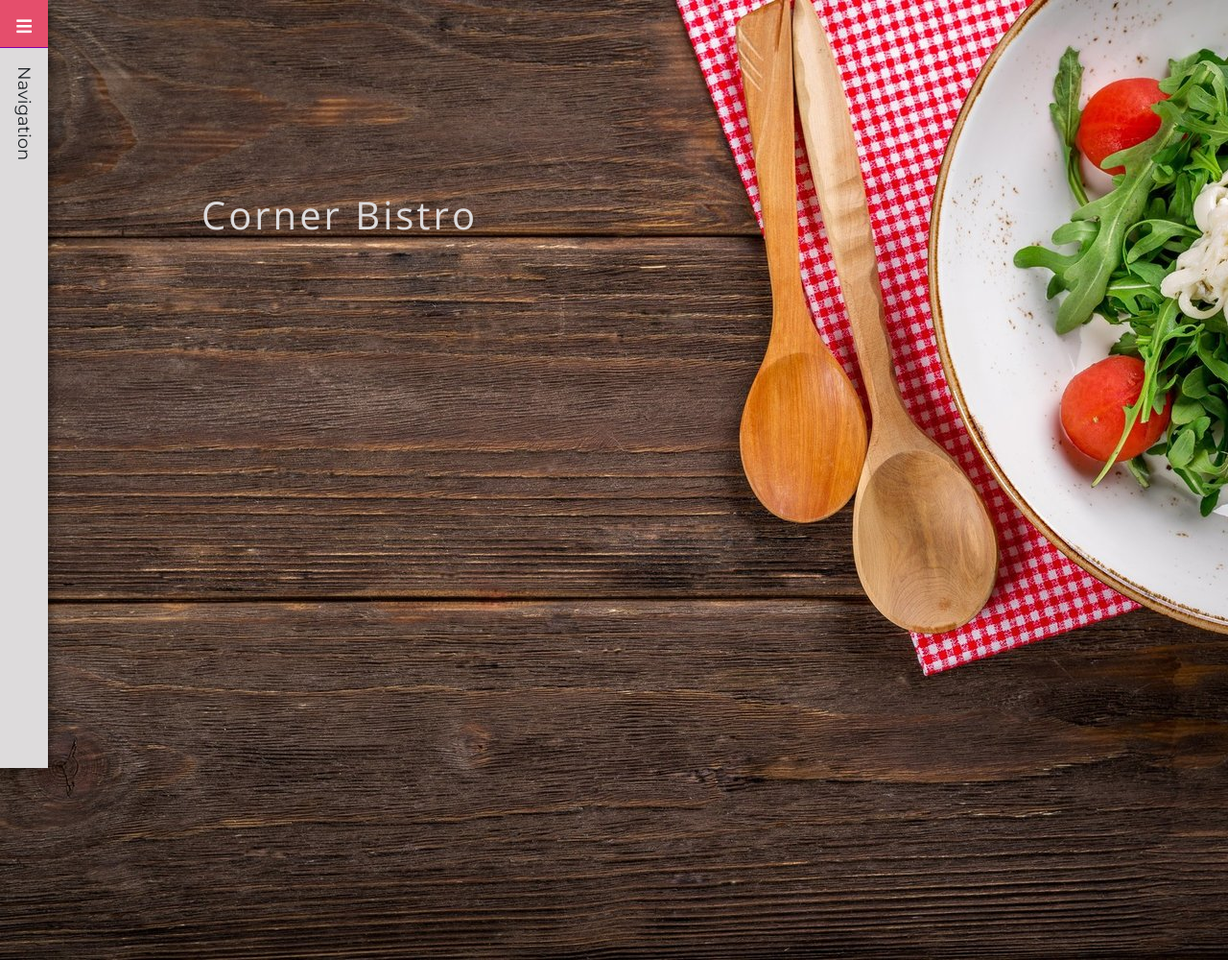
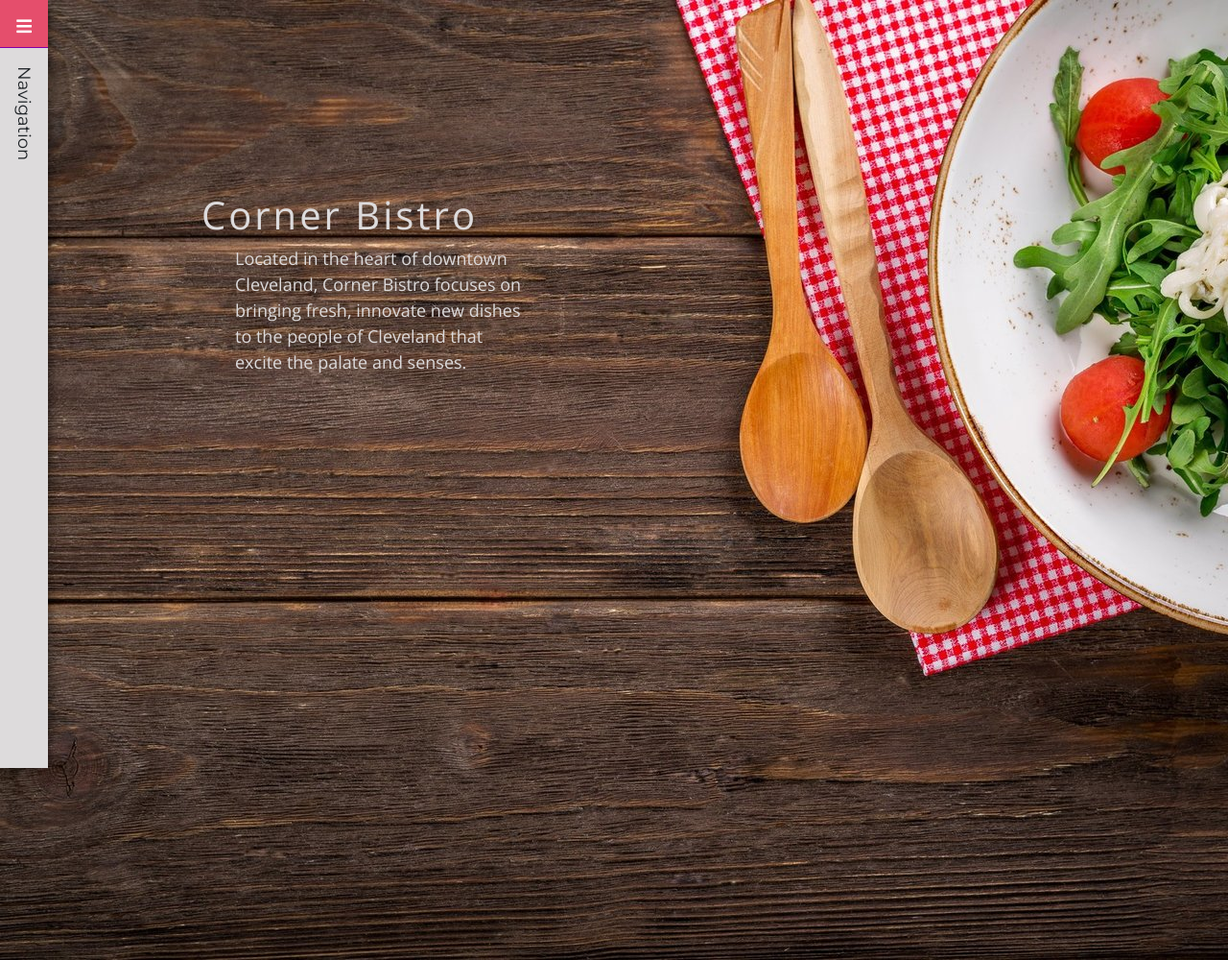
Before and after one commit to Weiskri/Restaurant, a plain HTML site: page Restaurant/Index.html in a window 1280 px wide. Shown: the whole page at 96% size. Drawn offline with nearby package versions, Linux system fonts and the light colour scheme.

Commit message:
added some content to the index page

```diff
--- a/Restaurant/Index.html
+++ b/Restaurant/Index.html
@@ -26,9 +26,12 @@
             </div>
         </div>
         <div class="container-fluid">
-                <div class="col-md-10">
-                    <h1>Corner Bistro</h1>
+            <div class="col-md-8">
+                <h1>Corner Bistro</h1>
+                <div class="col-md-8">
+                    <p>Located in the heart of downtown Cleveland, Corner Bistro focuses on bringing fresh, innovate new dishes to the people of Cleveland that excite the palate and senses.</p>
                 </div>
+            </div>
             </div>
 
     <script>
--- a/Restaurant/Style1.css
+++ b/Restaurant/Style1.css
@@ -125,3 +125,8 @@ h1 {
     padding-left: 180px;
     letter-spacing: 3px;
 }
+
+p {
+    color: #DDDBDC;
+    padding-left: 200px;
+}
```
